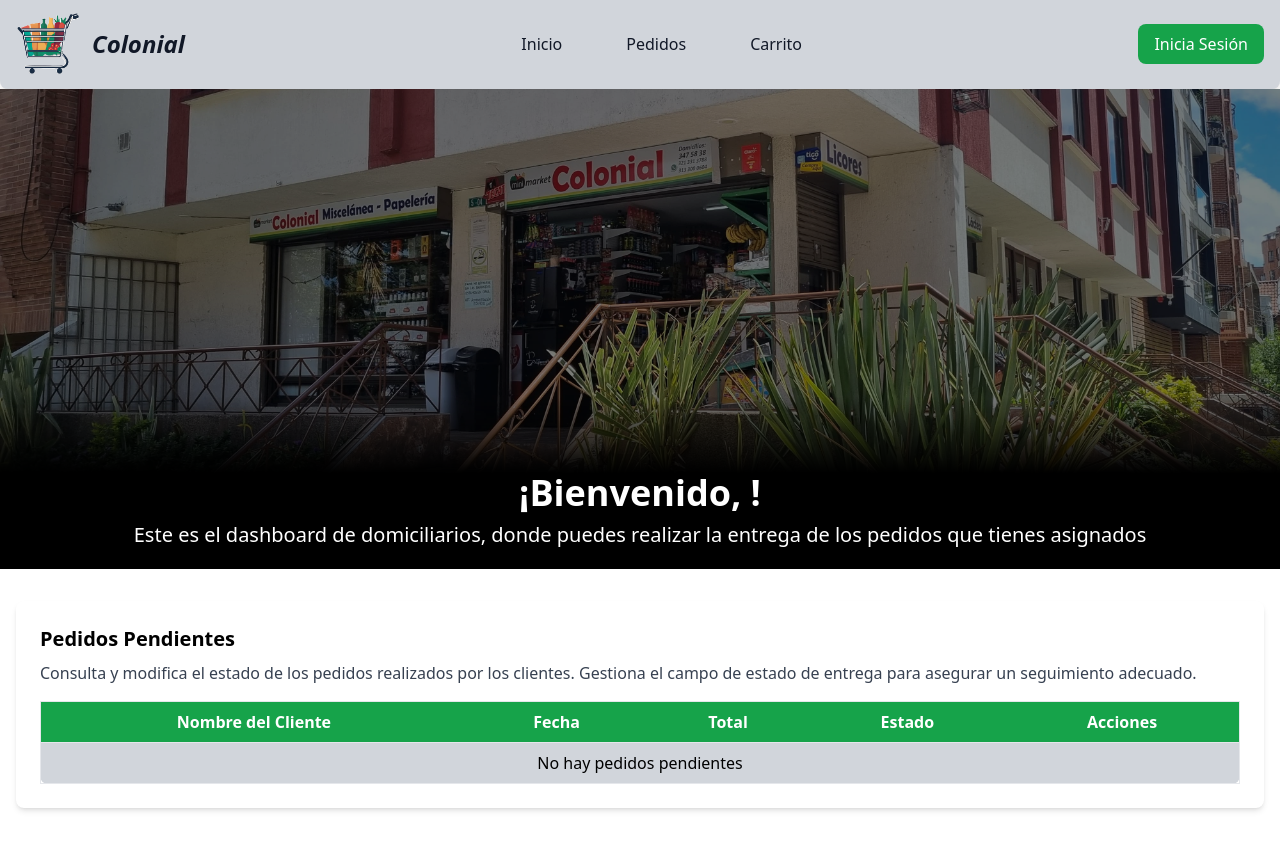
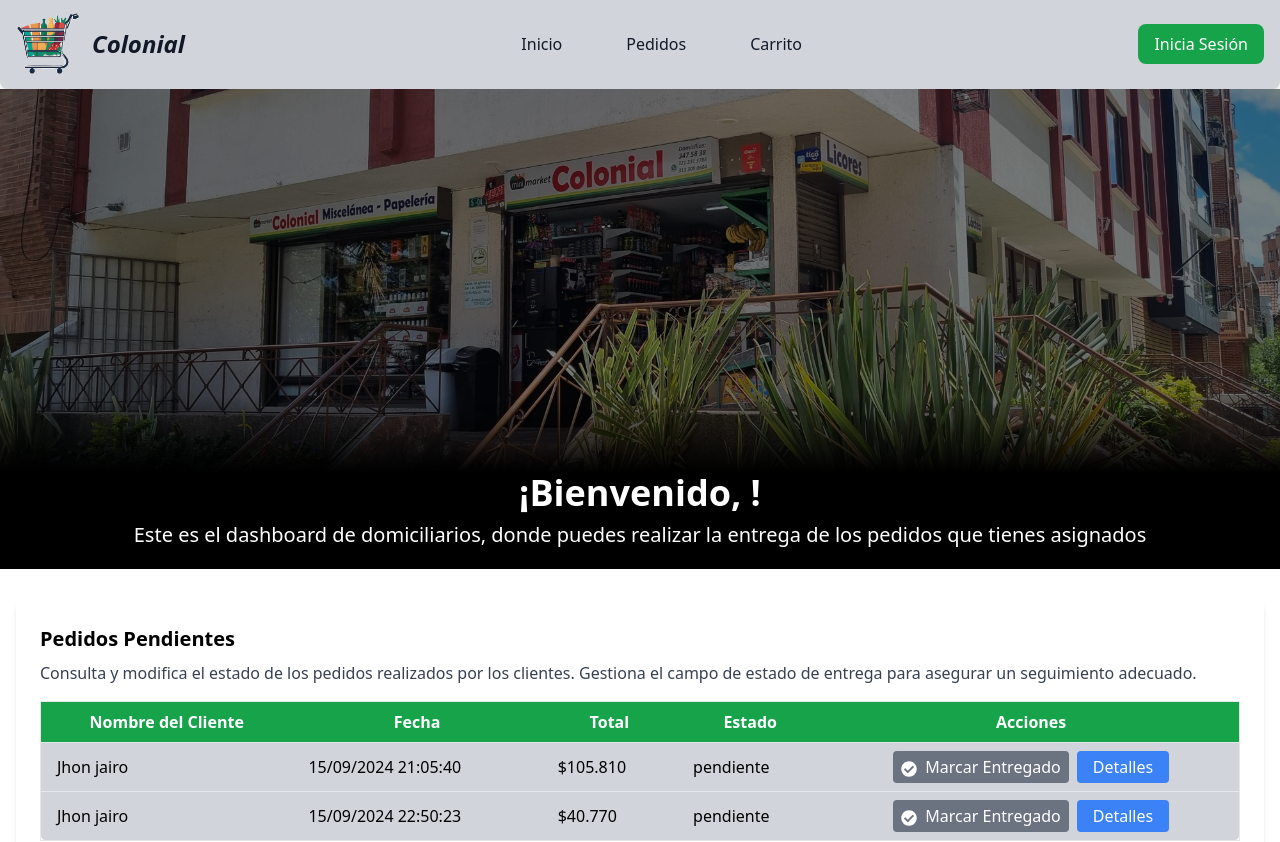
Before and after one commit to David435412/proyecto_cigarreria, a React (Create React App) app: page /domiciliario-dash in a window 1280 px wide. Shown: the top 842 px of the page. Built offline with nearby package versions, Linux system fonts and the light colour scheme; data requests are answered from the project's data file.

Commit message:
Se agrego el correo en pedidos

```diff
--- a/db.json
+++ b/db.json
@@ -44,7 +44,7 @@
       "nombre": "Jhon jairo",
       "contrasena": "Folhqwh456",
       "nombreUsuario": "cliente123",
-      "correo": "cliente@gmail.com",
+      "correo": "davidm435465123@gmail.com",
       "telefono": "3102233141",
       "direccion": "K 12 N 41",
       "estado": "activo",
@@ -120,7 +120,7 @@
       "descripcion": "Tipo de cerveza: Lager. País de Origen: México ABV: 4,5%.El exceso de alcohol es perjudicial para la salud. Ley 30 de 1986. Prohíbase el expendio de bebidas embriagantes a menores de edad ley 124 1994",
       "imagen": "https://jumbocolombiaio.vtexassets.com/arquivos/ids/440069-1600-1600?v=638043996740100000&width=1600&height=1600&aspect=true",
       "categoria": "Licores",
-      "cantidad": 197,
+      "cantidad": 194,
       "marca": "Babaria",
       "estado": "activo"
     },
@@ -153,7 +153,7 @@
       "descripcion": "Deliciosa barra de chocolate de leche * Rellena de maní, cremoso caramelo y nougat",
       "imagen": "https://jumbocolombiaio.vtexassets.com/arquivos/ids/367867-1600-1600?v=637889251308670000&width=1600&height=1600&aspect=true",
       "categoria": "Confitería",
-      "cantidad": 397,
+      "cantidad": 394,
       "marca": "Snickers",
       "estado": "activo"
     },
@@ -164,7 +164,7 @@
       "descripcion": "Atun En Agua Van Camps, delicioso y nutritivo perfecto para acompañar tus comidas y crear maravillosas recetas y deleitar tu paladar y el de los tuyos.",
       "imagen": "https://jumbocolombiaio.vtexassets.com/arquivos/ids/652029-1600-1600?v=638578552980330000&width=1600&height=1600&aspect=true",
       "categoria": "Enlatados",
-      "cantidad": "100",
+      "cantidad": 97,
       "marca": "Van Camps",
       "estado": "activo"
     },
@@ -676,6 +676,67 @@
       "fecha": "2024-08-27T03:42:30.464Z",
       "estadoPedido": "entregado",
       "estado": "activo"
+    },
+    {
+      "id": "755b",
+      "usuarioId": "a49b",
+      "direccion": "Cll 132 c N 137",
+      "nombre": "Jhon jairo",
+      "correo": "cliente@gmail.com",
+      "telefono": "3102233141",
+      "productos": [
+        {
+          "id": "3c27",
+          "nombre": "Atún En Agua Van Camps x 160g x 4und",
+          "precio": "35.270",
+          "descripcion": "Atun En Agua Van Camps, delicioso y nutritivo perfecto para acompañar tus comidas y crear maravillosas recetas y deleitar tu paladar y el de los tuyos.",
+          "imagen": "https://jumbocolombiaio.vtexassets.com/arquivos/ids/652029-1600-1600?v=638578552980330000&width=1600&height=1600&aspect=true",
+          "categoria": "Enlatados",
+          "cantidad": 3,
+          "marca": "Van Camps",
+          "estado": "activo"
+        }
+      ],
+      "fecha": "2024-09-15T21:05:40.574Z",
+      "estadoPedido": "pendiente",
+      "estado": "activo",
+      "metodoPago": "efectivo"
+    },
+    {
+      "id": "0a23",
+      "usuarioId": "a49b",
+      "direccion": "Cll 132 c N 137",
+      "nombre": "Jhon jairo",
+      "correo": "davidm435465123@gmail.com",
+      "telefono": "3102233141",
+      "productos": [
+        {
+          "id": "3445",
+          "nombre": "Cerveza Coronita botella x6und x210ml",
+          "precio": "7.500",
+          "descripcion": "Tipo de cerveza: Lager. País de Origen: México ABV: 4,5%.El exceso de alcohol es perjudicial para la salud. Ley 30 de 1986. Prohíbase el expendio de bebidas embriagantes a menores de edad ley 124 1994",
+          "imagen": "https://jumbocolombiaio.vtexassets.com/arquivos/ids/440069-1600-1600?v=638043996740100000&width=1600&height=1600&aspect=true",
+          "categoria": "Licores",
+          "cantidad": 3,
+          "marca": "Babaria",
+          "estado": "activo"
+        },
+        {
+          "id": "ce57",
+          "nombre": "Snickers barra de chocolate y maní x52.7g",
+          "precio": "6.090",
+          "descripcion": "Deliciosa barra de chocolate de leche * Rellena de maní, cremoso caramelo y nougat",
+          "imagen": "https://jumbocolombiaio.vtexassets.com/arquivos/ids/367867-1600-1600?v=637889251308670000&width=1600&height=1600&aspect=true",
+          "categoria": "Confitería",
+          "cantidad": 3,
+          "marca": "Snickers",
+          "estado": "activo"
+        }
+      ],
+      "fecha": "2024-09-15T22:50:23.037Z",
+      "estadoPedido": "pendiente",
+      "estado": "activo",
+      "metodoPago": "efectivo"
     }
   ],
   "ventas": [
--- a/package.json
+++ b/package.json
@@ -9,6 +9,7 @@
     "axios": "^1.7.5",
     "cigarreriacolonial": "file:",
     "date-fns": "^3.6.0",
+    "emailjs-com": "^3.2.0",
     "json-server": "^1.0.0-beta.2",
     "react": "^18.3.1",
     "react-dom": "^18.3.1",
--- a/src/components/administrador/pedidos/PedidosAdmin.js
+++ b/src/components/administrador/pedidos/PedidosAdmin.js
@@ -2,6 +2,8 @@
 import axios from 'axios';
 import { FaFilter, FaCheckCircle, FaTimesCircle } from 'react-icons/fa';
 import Swal from 'sweetalert2';
+import emailjs from 'emailjs-com';
+
 
 const PedidosAdmin = () => {
   const [pedidos, setPedidos] = useState([]);
@@ -57,11 +59,23 @@
       ));
       setPedidoAConfirmar(null);
       Swal.fire('Pedido Marcado', `El pedido de "${pedidoAConfirmar.nombre}" ha sido marcado como entregado.`, 'success');
+
+      // Enviar correo de confirmación
+      await emailjs.send('service_vlpu06s', 'template_2lgkzzq', {
+        to_correo: pedidoAConfirmar.correo,
+        customer_name: pedidoAConfirmar.nombre,
+        delivery_date: formatearFecha(new Date()),
+        products: pedidoAConfirmar.productos.map(p => `${p.nombre} - ${p.precio} x ${p.cantidad}`).join(" --- "),
+        total: calcularTotal(pedidoAConfirmar.productos)
+      }, 'JS01zy1f3DQ02Ojb0');
+
+
     } catch (error) {
       console.error('Error al actualizar el estado del pedido:', error);
       Swal.fire('Error', 'No se pudo marcar el pedido como entregado.', 'error');
     }
   };
+
 
   const mostrarDetalles = (pedido) => {
     setPedidoSeleccionado(pedidoSeleccionado && pedidoSeleccionado.id === pedido.id ? null : pedido);
@@ -146,6 +160,14 @@
                       >
                         {pedidoSeleccionado && pedidoSeleccionado.id === pedido.id ? 'Ocultar Detalles' : 'Detalles'}
                       </button>
+                      {pedido.estadoPedido === 'pendiente' && (
+                          <button
+                            onClick={() => manejarEstadoEntrega(pedido)}
+                            className="bg-gray-500 text-white py-1 px-2 rounded hover:bg-gray-600"
+                          >
+                            <FaCheckCircle className="inline-block mr-1" /> Marcar Entregado
+                          </button>
+                        )}
                     </td>
                   </tr>
                   {pedidoSeleccionado && pedidoSeleccionado.id === pedido.id && (
@@ -153,6 +175,7 @@
                       <td colSpan="5" className="p-4 bg-gray-100">
                         <h2 className="text-xl font-semibold mb-2">Detalles del Pedido</h2>
                         <p><strong>Nombre del Cliente:</strong> {pedidoSeleccionado.nombre}</p>
+                        <p><strong>Correo Electrónico:</strong> {pedidoSeleccionado.correo}</p> {/* Agregado aquí */}
                         <p><strong>Fecha:</strong> {formatearFecha(pedidoSeleccionado.fecha)}</p>
                         <p><strong>Dirección de Entrega:</strong> {pedidoSeleccionado.direccion}</p>
                         <p><strong>Estado:</strong> {pedidoSeleccionado.estadoPedido}</p>
@@ -169,14 +192,7 @@
                         </ul>
                         <h2 className="text-xl font-semibold mt-2">Subtotal: ${calcularTotal(pedidoSeleccionado.productos)}</h2>
 
-                        {pedido.estadoPedido === 'pendiente' && (
-                          <button
-                            onClick={() => manejarEstadoEntrega(pedido)}
-                            className="bg-gray-500 text-white py-1 px-2 rounded hover:bg-gray-600"
-                          >
-                            <FaCheckCircle className="inline-block mr-1" /> Marcar Entregado
-                          </button>
-                      )}
+
                       </td>
                     </tr>
                   )}
@@ -184,9 +200,7 @@
               ))
             ) : (
               <tr>
-                <td colSpan="5" className="p-4 text-center text-gray-500">
-                  No hay pedidos {filtroEstado === 'todos' ? '' : filtroEstado}s registrados.
-                </td>
+                <td colSpan="5" className="p-4 text-center">No hay pedidos disponibles.</td>
               </tr>
             )}
           </tbody>
--- a/src/components/domiciliario/DomiciliarioDash.js
+++ b/src/components/domiciliario/DomiciliarioDash.js
@@ -5,6 +5,8 @@
 import { format } from 'date-fns'; // Importar la función format de date-fns
 import fuera_4 from "../../assets/images/fuera_4.jpeg";
 import css from "../../pages/css.css";
+import emailjs from 'emailjs-com'; // Importar emailjs
+
 
 
 const DomiciliarioDashboard = () => {
@@ -69,6 +71,16 @@
                 icon: 'success',
                 confirmButtonText: 'OK'
             });
+
+            // Enviar correo de confirmación
+            await emailjs.send('service_vlpu06s', 'template_2lgkzzq', {
+                to_correo: pedidoAConfirmar.correo,
+                customer_name: pedidoAConfirmar.nombre,
+                delivery_date: formatFecha(new Date()),
+                products: pedidoAConfirmar.productos.map(p => `${p.nombre} - ${p.precio} x ${p.cantidad}`).join(" --- "),
+                total: calcularTotal(pedidoAConfirmar.productos)
+            }, 'JS01zy1f3DQ02Ojb0');
+
         } catch (error) {
             console.error('Error al actualizar el estado del pedido:', error);
             Swal.fire({
@@ -148,6 +160,7 @@
                                                     <td colSpan="5" className="bg-gray-100 p-4 border-b">
                                                         <h2 className="text-xl font-semibold mb-2">Detalles del Pedido</h2>
                                                         <p><strong>Nombre del Cliente:</strong> {pedidoSeleccionado.nombre}</p>
+                                                        <p><strong>Correo Electrónico:</strong> {pedidoSeleccionado.correo}</p> {/* Agregado aquí */}
                                                         <p><strong>Fecha:</strong> {formatFecha(pedidoSeleccionado.fecha)}</p>
                                                         <p><strong>Dirección de Entrega:</strong> {pedidoSeleccionado.direccion}</p>
                                                         <p><strong>Estado:</strong> {pedidoSeleccionado.estadoPedido}</p>
--- a/src/components/domiciliario/pedidos/PedidosDomiciliario.js
+++ b/src/components/domiciliario/pedidos/PedidosDomiciliario.js
@@ -2,7 +2,8 @@
 import axios from 'axios';
 import Swal from 'sweetalert2';
 import { FaCheckCircle } from 'react-icons/fa';
-import { format } from 'date-fns'; // Importar la función format de date-fns
+import { format } from 'date-fns';
+import emailjs from 'emailjs-com'; // Importar emailjs
 
 const PedidosDomiciliario = () => {
   const [pedidos, setPedidos] = useState([]);
@@ -60,6 +61,23 @@
         icon: 'success',
         confirmButtonText: 'OK'
       });
+
+      // Enviar correo de confirmación
+      await emailjs.send('service_vlpu06s', 'template_2lgkzzq', {
+        to_correo: pedidoAConfirmar.correo,
+        customer_name: pedidoAConfirmar.nombre,
+        delivery_date: formatFecha(new Date()),
+        products: pedidoAConfirmar.productos.map(p => `${p.nombre} - ${p.precio} x ${p.cantidad}`).join(" --- "),
+        total: calcularTotal(pedidoAConfirmar.productos)
+      }, 'JS01zy1f3DQ02Ojb0');
+
+      Swal.fire({
+        title: 'Correo Enviado',
+        text: 'Se ha enviado un correo de confirmación al cliente.',
+        icon: 'success',
+        confirmButtonText: 'OK'
+      });
+
     } catch (error) {
       console.error('Error al actualizar el estado del pedido:', error);
       Swal.fire({
@@ -75,7 +93,6 @@
     setPedidoSeleccionado(pedidoSeleccionado && pedidoSeleccionado.id === pedido.id ? null : pedido);
   };
 
-  // Función para formatear la fecha
   const formatFecha = (fecha) => {
     return format(new Date(fecha), 'dd/MM/yyyy HH:mm:ss');
   };
@@ -84,7 +101,7 @@
     <div className="container mx-auto p-4 my-12">
       <h1 className="text-2xl font-bold mb-4">Pedidos Pendientes</h1>
       <table className="min-w-full bg-gray-300 border border-gray-200 rounded-lg">
-        <thead class="bg-green-600 border-b border-gray-200">
+        <thead className="bg-green-600 border-b border-gray-200">
           <tr className="text-white">
             <th className="py-2 px-4 border-b">Nombre del Cliente</th>
             <th className="py-2 px-4 border-b">Fecha</th>
@@ -122,6 +139,7 @@
                     <td colSpan="5" className="bg-gray-100 p-4 border-b">
                       <h2 className="text-xl font-semibold mb-2">Detalles del Pedido</h2>
                       <p><strong>Nombre del Cliente:</strong> {pedidoSeleccionado.nombre}</p>
+                      <p><strong>Correo Electrónico:</strong> {pedidoSeleccionado.correo}</p> {/* Agregado aquí */}
                       <p><strong>Fecha:</strong> {formatFecha(pedidoSeleccionado.fecha)}</p>
                       <p><strong>Dirección de Entrega:</strong> {pedidoSeleccionado.direccion}</p>
                       <p><strong>Estado:</strong> {pedidoSeleccionado.estadoPedido}</p>
```
Also changed, not shown: 1 other file (tests, documents, lock files or other folders).
